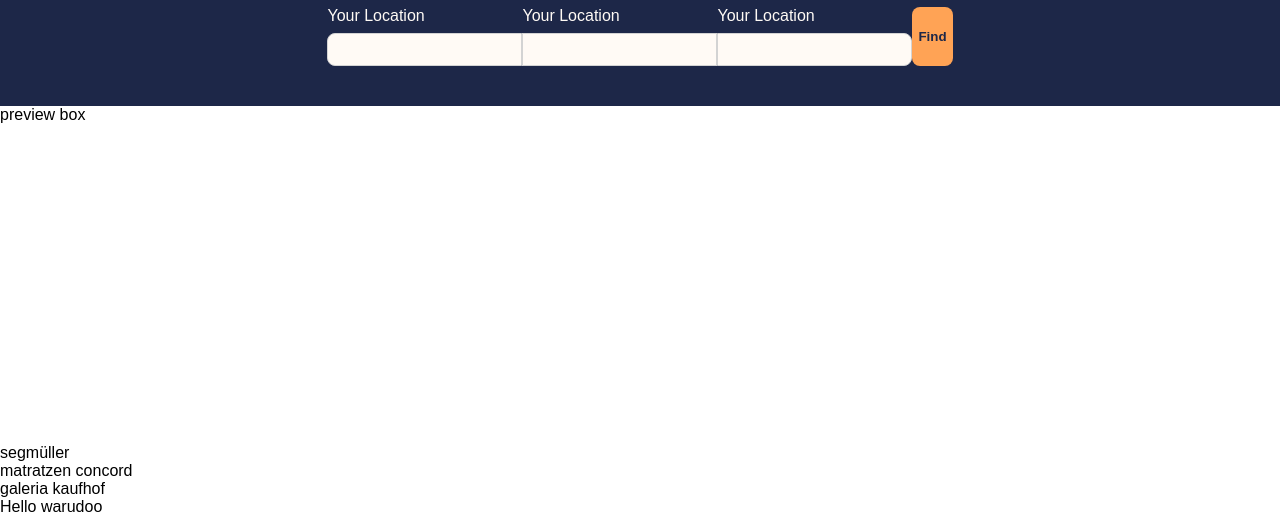
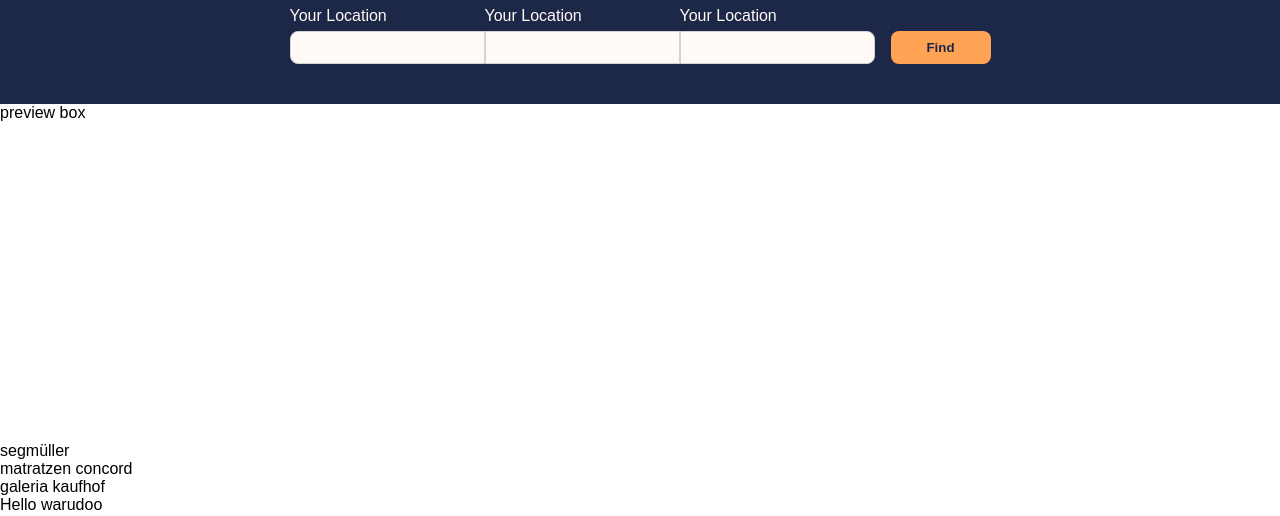
Before and after one commit to tigigti/store-locator, a website built with webpack: page dist/index.html in a window 1280 px wide. Shown: the part 433-949 px from the top of the page. Built offline with nearby package versions, Linux system fonts and the light colour scheme; some packages are replaced by stand-ins of ours; no server answers; what @here/maps-api-for-javascript would draw is missing.

Commit message:
alligning the form horizontally

```diff
--- a/src/style.scss
+++ b/src/style.scss
@@ -74,15 +74,19 @@ $spacing: 8px;
 .search-form {
     display: flex;
     flex-direction: row;
+    padding-top: 24px;
 }
 
 .form-group {
     display: flex;
     flex-direction: column;
+    position: relative;
 }
 
 .form-group__label {
-    margin-bottom: $spacing;
+    position: absolute;
+    top: -24px;
+    left: 0;
 }
 
 .form-group__input {
@@ -106,6 +110,8 @@ $spacing: 8px;
     color: $blue;
     border-radius: $spacing;
     font-weight: bold;
+    min-width: 100px;
+    margin-left: 2 * $spacing;
 }
 
 body {
```
